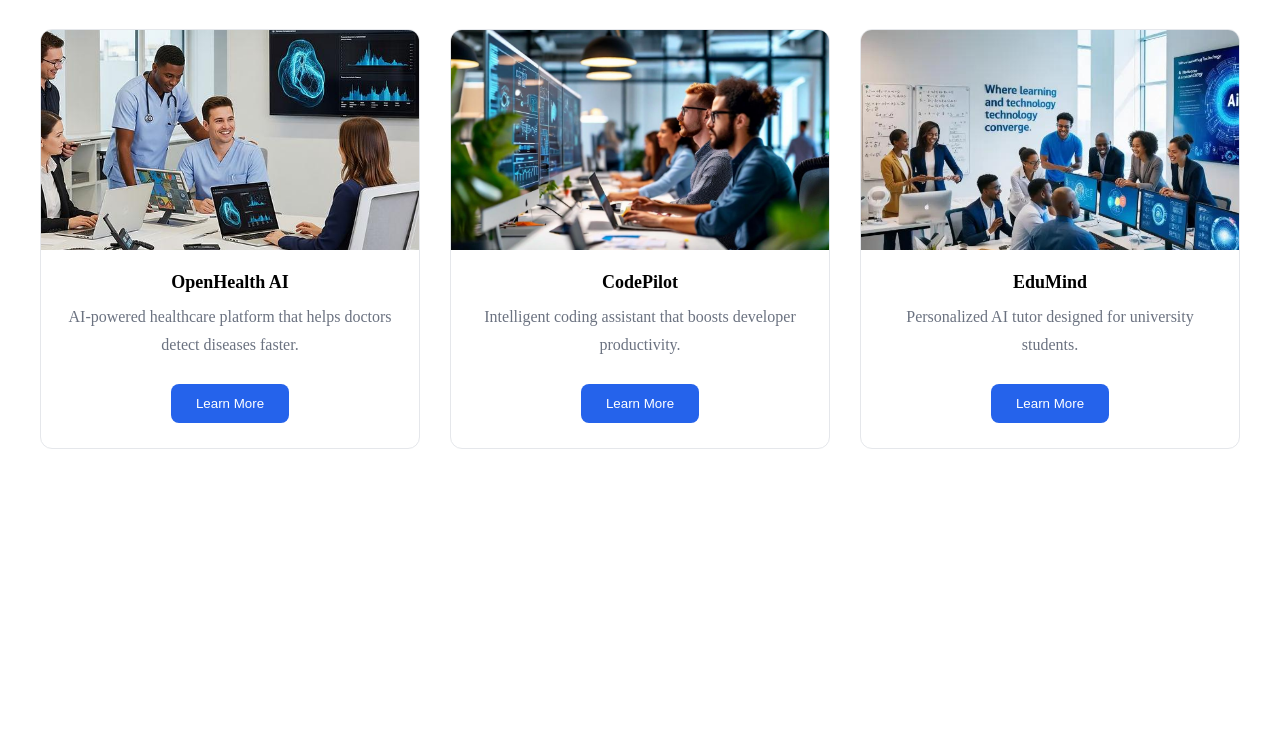
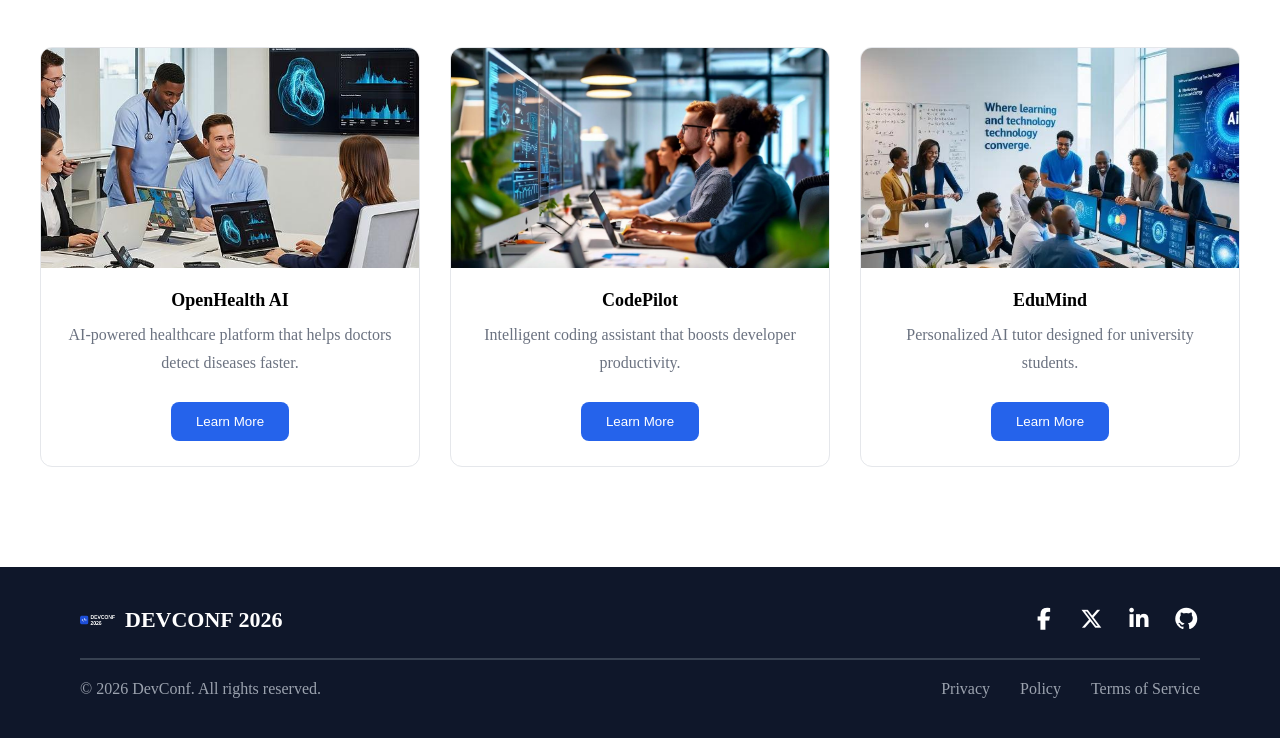
Before and after one commit to Miskatul-Jannat/b14-assignment1, a plain HTML site: page index.html in a window 1280 px wide. Shown: the part 2723-3461 px from the top of the page. Before the commit the page ends 3272 px from the top, so only its background shows below. Drawn offline with Linux system fonts and the light colour scheme.

Commit message:
footer complete

```diff
--- a/index.html
+++ b/index.html
@@ -6,6 +6,9 @@
     <meta name="viewport" content="width=device-width, initial-scale=1.0">
     <title>Document</title>
     <link rel="stylesheet" href="./style.css">
+    <link rel="stylesheet" href="https://cdnjs.cloudflare.com/ajax/libs/font-awesome/7.0.1/css/all.min.css"
+        integrity="sha512-2SwdPD6INVrV/lHTZbO2nodKhrnDdJK9/kg2XD1r9uGqPo1cUbujc+IYdlYdEErWNu69gVcYgdxlmVmzTWnetw=="
+        crossorigin="anonymous" referrerpolicy="no-referrer" />">
 </head>
 
 <body>
@@ -205,6 +208,47 @@
             </div>
 
         </section>
+        <footer>
+
+            <div class="footer-top">
+
+                <div class="footer-logo">
+
+                    <img src="./assets/footer-logo.png" alt="logo">
+
+                    <h3>DEVCONF 2026</h3>
+
+                </div>
+
+                <div class="social-icons">
+
+                    <a href=""><i class="fa-brands fa-facebook-f"></i></a>
+
+                    <a href=""><i class="fa-brands fa-x-twitter"></i></a>
+
+                    <a href=""><i class="fa-brands fa-linkedin-in"></i></a>
+
+                    <a href=""><i class="fa-brands fa-github"></i></a>
+
+                </div>
+
+            </div>
+
+            <hr>
+
+            <div class="footer-bottom">
+
+                <p>© 2026 DevConf. All rights reserved.</p>
+
+                <div class="footer-links">
+                    <a href="">Privacy</a>
+                    <a href="">Policy</a>
+                    <a href="">Terms of Service</a>
+                </div>
+
+            </div>
+
+        </footer>
     </main>
 </body>
 
--- a/style.css
+++ b/style.css
@@ -388,3 +388,98 @@ ul li a:hover {
     color: #2563EB;
 
 }
+
+footer {
+
+    background: #0f172a;
+    color: white;
+    padding: 40px 80px;
+
+}
+
+.footer-top {
+    display: flex;
+    justify-content: space-between;
+    align-items: center;
+    margin-bottom: 25px;
+
+}
+
+.footer-logo {
+    display: flex;
+    align-items: center;
+    gap: 10px;
+
+}
+
+.footer-logo img {
+
+    width: 35px;
+
+}
+
+.footer-logo h3 {
+
+    font-size: 22px;
+    color: white;
+
+}
+
+.social-icons {
+
+    display: flex;
+    gap: 20px;
+
+}
+
+.social-icons a {
+
+    color: white;
+    font-size: 22px;
+    text-decoration: none;
+
+}
+
+.social-icons a:hover {
+
+    color: #2563EB;
+
+}
+
+footer hr {
+
+    border: 1px solid #374151;
+    margin: 20px 0;
+
+}
+
+.footer-bottom {
+    display: flex;
+    justify-content: space-between;
+    align-items: center;
+}
+
+.footer-bottom p {
+    color: #9ca3af;
+}
+
+footer p {
+
+    text-align: center;
+    color: #9ca3af;
+
+}
+
+.footer-links {
+    display: flex;
+    gap: 30px;
+}
+
+.footer-links a {
+    text-decoration: none;
+    color: #9ca3af;
+}
+
+.footer-links a:hover {
+    color: white;
+}
```
